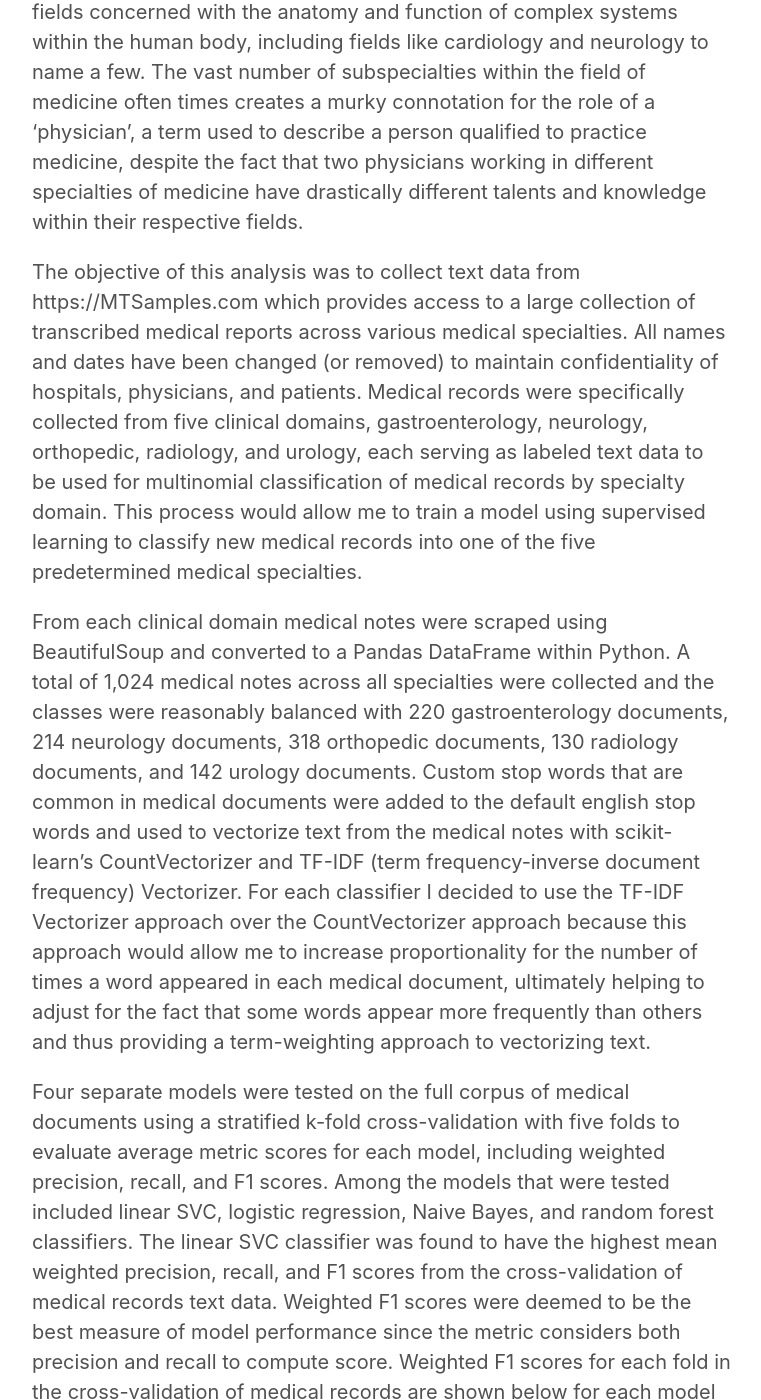
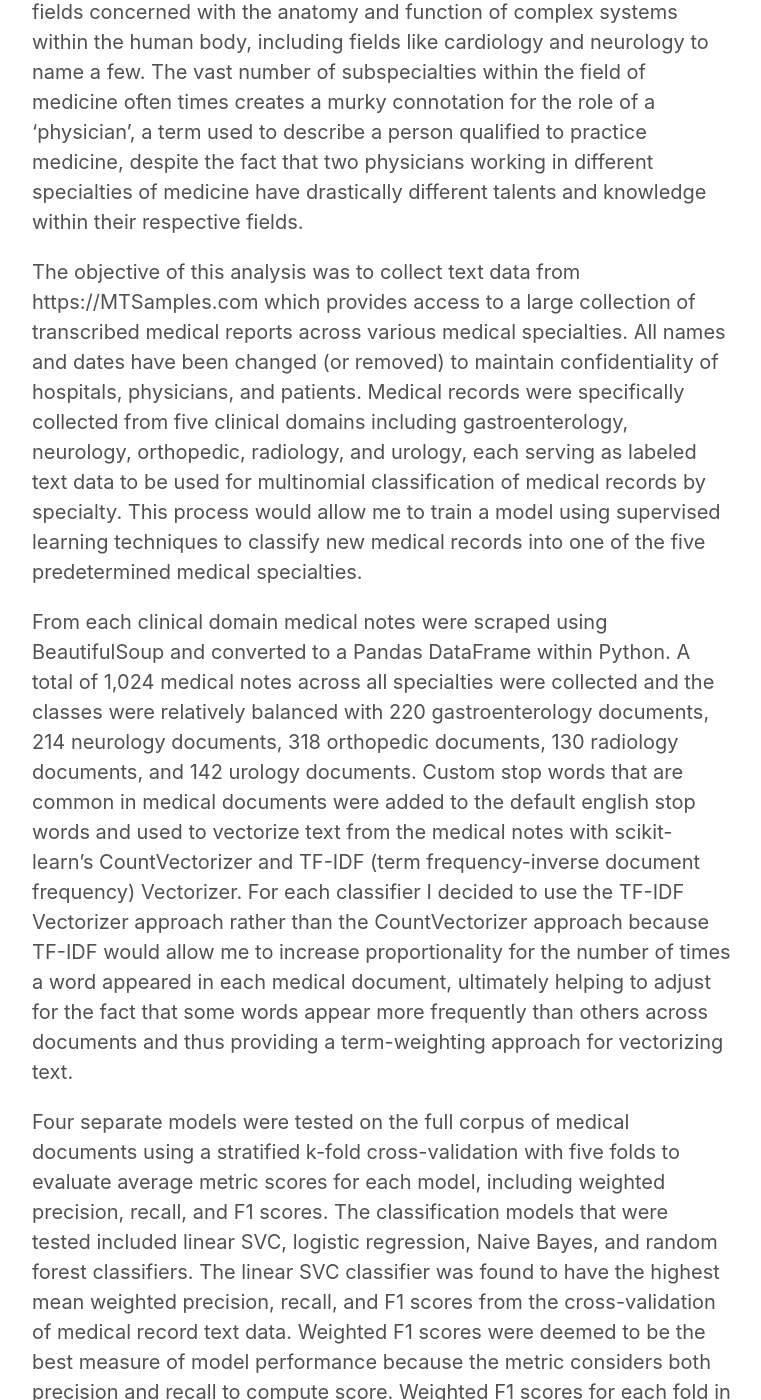
Before and after one commit to Gopher2016/Gopher2016.github.io, a Jekyll site: the page built from _posts/2019-07-21-example-content.md, in a window 1280 px wide and 1400 px high, scrolled down 436 px. Shown: the whole window, without its empty margins (258-1019 px from the left). Built offline with Jekyll 4.4.1, drawn with Linux system fonts in a browser that asks for light colours; some of the changed text lies outside the part shown.

Commit message:
My sixth blog post

```diff
--- a/_posts/2019-07-21-example-content.md
+++ b/_posts/2019-07-21-example-content.md
@@ -5,20 +5,21 @@ title: Text Classification of Medical Records by Clinical Domain
 
 Within the the field of medicine there are a number of practices in which physicians may choose to specialize. These subspecialties of medicine include everything from general medicine, which deals with with the prevention, diagnosis, and treatment of disease, to highly specialized fields concerned with the anatomy and function of complex systems within the human body, including fields like cardiology and neurology to name a few. The vast number of subspecialties within the field of medicine often times creates a murky connotation for the role of a 'physician', a term used to describe a person qualified to practice medicine, despite the fact that two physicians working in different specialties of medicine have drastically different talents and knowledge within their respective fields.
 
-The objective of this analysis was to collect text data from https://MTSamples.com which provides access to a large collection of transcribed medical reports across various medical specialties. All names and dates have been changed (or removed) to maintain confidentiality of hospitals, physicians, and patients. Medical records were specifically collected from five clinical domains, gastroenterology, neurology, orthopedic, radiology, and urology, each serving as labeled text data to be used for multinomial classification of medical records by specialty domain. This process would allow me to train a model using supervised learning to classify new medical records into one of the five predetermined medical specialties.
+The objective of this analysis was to collect text data from https://MTSamples.com which provides access to a large collection of transcribed medical reports across various medical specialties. All names and dates have been changed (or removed) to maintain confidentiality of hospitals, physicians, and patients. Medical records were specifically collected from five clinical domains including gastroenterology, neurology, orthopedic, radiology, and urology, each serving as labeled text data to be used for multinomial classification of medical records by specialty. This process would allow me to train a model using supervised learning techniques to classify new medical records into one of the five predetermined medical specialties.
 
-From each clinical domain medical notes were scraped using BeautifulSoup and converted to a Pandas DataFrame within Python. A total of 1,024 medical notes across all specialties were collected and the classes were reasonably balanced with 220 gastroenterology documents, 214 neurology documents, 318 orthopedic documents, 130 radiology documents, and 142 urology documents. Custom stop words that are common in medical documents were added to the default english stop words and used to vectorize text from the medical notes with scikit-learn's CountVectorizer and TF-IDF (term frequency-inverse document frequency) Vectorizer. For each classifier I decided to use the TF-IDF Vectorizer approach over the CountVectorizer approach because this approach would allow me to increase proportionality for the number of times a word appeared in each medical document, ultimately helping to adjust for the fact that some words appear more frequently than others and thus providing a term-weighting approach to vectorizing text.
+From each clinical domain medical notes were scraped using BeautifulSoup and converted to a Pandas DataFrame within Python. A total of 1,024 medical notes across all specialties were collected and the classes were relatively balanced with 220 gastroenterology documents, 214 neurology documents, 318 orthopedic documents, 130 radiology documents, and 142 urology documents. Custom stop words that are common in medical documents were added to the default english stop words and used to vectorize text from the medical notes with scikit-learn's CountVectorizer and TF-IDF (term frequency-inverse document frequency) Vectorizer. For each classifier I decided to use the TF-IDF Vectorizer approach rather than the CountVectorizer approach because TF-IDF would allow me to increase proportionality for the number of times a word appeared in each medical document, ultimately helping to adjust for the fact that some words appear more frequently than others across documents and thus providing a term-weighting approach for vectorizing text.
 
-Four separate models were tested on the full corpus of medical documents using a stratified k-fold cross-validation with five folds to evaluate average metric scores for each model, including weighted precision, recall, and F1 scores. Among the models that were tested included linear SVC, logistic regression, Naive Bayes, and random forest classifiers. The linear SVC classifier was found to have the highest mean weighted precision, recall, and F1 scores from the cross-validation of medical records text data. Weighted F1 scores were deemed to be the best measure of model performance since the metric considers both precision and recall to compute score. Weighted F1 scores for each fold in the cross-validation of medical records are shown below for each model represented by box plots to display the range of F1 scores across k-folds.
+Four separate models were tested on the full corpus of medical documents using a stratified k-fold cross-validation with five folds to evaluate average metric scores for each model, including weighted precision, recall, and F1 scores. The classification models that were tested included linear SVC, logistic regression, Naive Bayes, and random forest classifiers. The linear SVC classifier was found to have the highest mean weighted precision, recall, and F1 scores from the cross-validation of medical record text data. Weighted F1 scores were deemed to be the best measure of model performance because the metric considers both precision and recall to compute score. Weighted F1 scores for each fold in the cross-validation of medical records are shown below for each model and are represented by box plots to display the range of F1 scores across k-folds.
 
 ![Distribution](https://github.com/Gopher2016/Gopher2016.github.io/blob/master/images/Weighted%20F1%20Scores%20.png?raw=true)
 
-The medical records dataframe was then split into train and test sets using a test size of 0.33, or 33 percent of all medical documents. Each model was fit to the training set and class predictions were made on the test set. As before, the linear SVC model performed the best across all metrics with a weighted average F1 score of 0.93, a weighted average precision score of 0.93, and a weighted average recall score of 0.93. A confusion matrix for the linear SVC model is shown below in which the vast majority of the predictions end up on the diagonal. In other words, the vast majority of predicted medical specialties from the medical notes text were matched correctly with the actual medical specialty from which the medical documents were collected.
+The medical records dataframe was then split into training and test sets using a test size of 0.33, or 33 percent of all medical documents. Each model was fit to the training set and class predictions were made on the test set. As before, the linear SVC model performed the best across all metrics with a weighted average F1 score of 0.93, a weighted average precision score of 0.93, and a weighted average recall score of 0.93. A confusion matrix for the linear SVC model is shown below in which the vast majority of the predictions end up on the diagonal. In other words, the vast majority of predicted specialties from the medical record text data were matched correctly with the actual specialty from which the medical documents were collected.
 
 ![Distribution](https://github.com/Gopher2016/Gopher2016.github.io/blob/master/images/Linear%20SVC%20Confusion%20Matrix.png?raw=true)
 
-In addition to evaluating classification metric scores, I chose to investigate the top unigrams and bigrams associated with each clinical domain following model fitting of the linear SVC model. Below is the output showing the top two unigrams and bigrams within each medical specialty, identified by using a chi-squared test to find terms that were most correlated with each class. Many of the terms are words that one could naively predict would be associated with each specialty, confirming that our corpus of medical documents are indeed separable from the text data within each medical record.
+In addition to evaluating classification metric scores, I chose to investigate the top unigrams and bigrams associated with each clinical domain following model fitting of the linear SVC model. Below is the output showing the top two unigrams and bigrams within each medical specialty, identified by using a chi-squared test to find terms that were most correlated with each class. Many of the terms are words that one could naively predict would be associated with each specialty, confirming that the corpus of medical documents across specialties were indeed separable by the text data within each medical record.
+
 
 ![Distribution](https://github.com/Gopher2016/Gopher2016.github.io/blob/master/images/Medical%20Document%20Unigrams%20&%20Bigrams.png?raw=true)
 
-The results from this analysis may ultimately be leveraged and expanded upon to guide further insight into the differences that exist between various disciplines of medicine. Unstructured data in the form of text exists everywhere and can be an extremely rich source of information. Text classification is one such application that has many potential use cases for providing an efficient way to enhance insights and decision-making processes. Computers are exceptional at detecting patterns and making predictions from tabular spreadsheets in the form of numerical data, however, language is the form in which humans communicate with one another and is omnipresent throughout the world. Understanding natural language processing methods and techniques for extracting insights from human language in the form of text data has far-reaching applications ranging from sentiment analysis, topic modeling, spam and fraud detection, and much more, with the prospect of dramatically improving upon the way in which we make everyday decisions in business and life.
+The results from this analysis may ultimately be leveraged and expanded upon to guide further insight into the differences that exist between various disciplines of medicine. Unstructured data in the form of text exists everywhere and can be an extremely rich source of information. Text classification is one such application that has many potential use cases for providing an efficient way to enhance insights and decision-making processes. Computers are exceptional at detecting patterns and making predictions from tabular spreadsheets in the form of numerical data, however, language is the form in which humans communicate with one another and is omnipresent throughout the world. Understanding natural language processing techniques for extracting insights from human language in the form of text data has far-reaching applications ranging from sentiment analysis, topic modeling, spam and fraud detection, and much more, with the prospect of dramatically improving the way in which we make everyday decisions in business and life.
```
